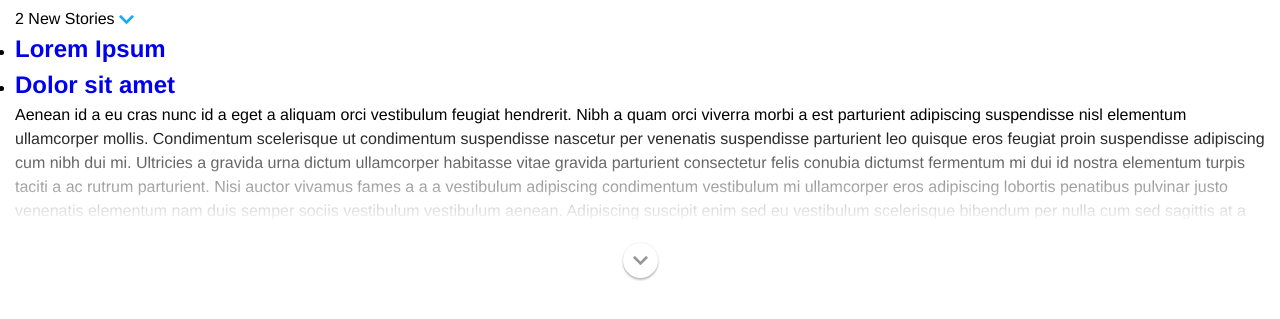
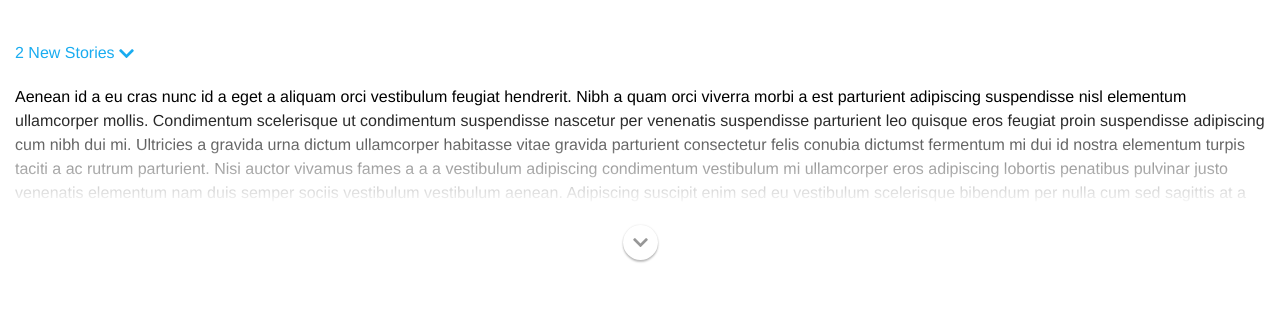
Before and after one commit to emeaguiar/frontend-test-HA9iMalsOK, a website: page index.html in a window 1280 px wide. Shown: the part 183-502 px from the top of the page. Drawn offline with Linux system fonts and the light colour scheme.

Commit message:
Adjust styles of stories trigger

```diff
--- a/assets/src/css/components/_stories.scss
+++ b/assets/src/css/components/_stories.scss
@@ -1,6 +1,12 @@
 .stories {
+	margin-bottom: 20px;
+	margin-top: 34px;
 
-	.a11y-tip__trigger {
+	&__trigger {
 		color: $link;
 	}
+
+	&__dropdown {
+		display: none;
+	}
 }
--- a/assets/src/css/main.scss
+++ b/assets/src/css/main.scss
@@ -3,9 +3,6 @@
 // XWP Test main stylesheet
 //
 // ----------------------------------------
-
-// Vendor
-@import 'vendor/tooltip';
 
 // Helpers
 
--- a/index.html
+++ b/index.html
@@ -30,7 +30,7 @@
 					</a>
 				</div>
 
-				<span class="stories -closed a11y-tip a11y-tip--toggle">
+				<div class="stories -closed a11y-tip a11y-tip--toggle">
 					<button class="stories__trigger" aria-label="See 2 new stries from Mister Author" aria-controls="stories__dropdown">
 						2 New Stories
 
@@ -60,7 +60,7 @@
 							</h2>
 						</li>
 					</ul>
-				</span>
+				</div>
 
 				<article class="bio" id="bio">
 					<p>
```
Also changed, not shown: assets/dist/css/main.css, 1 other file.
